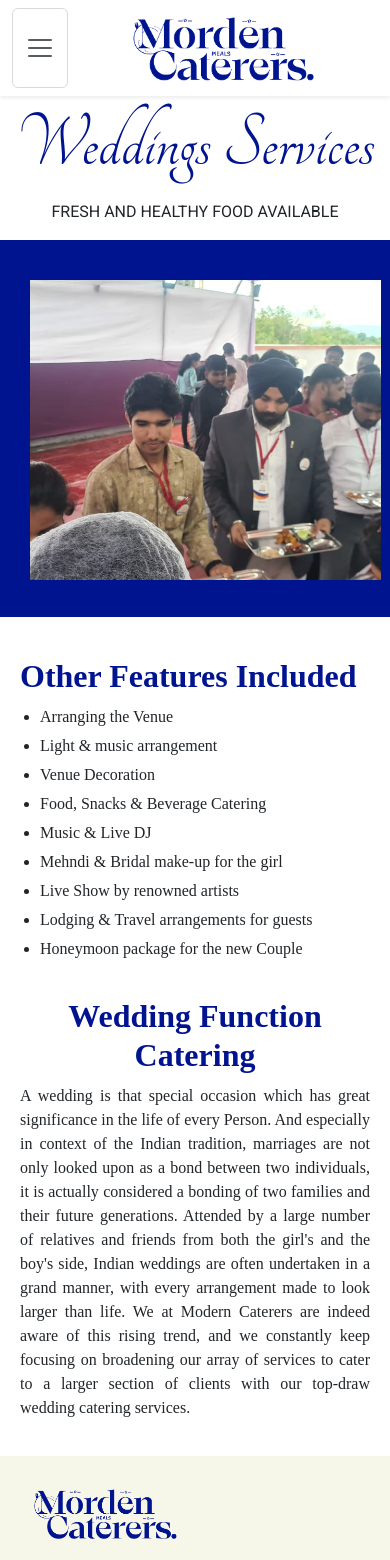
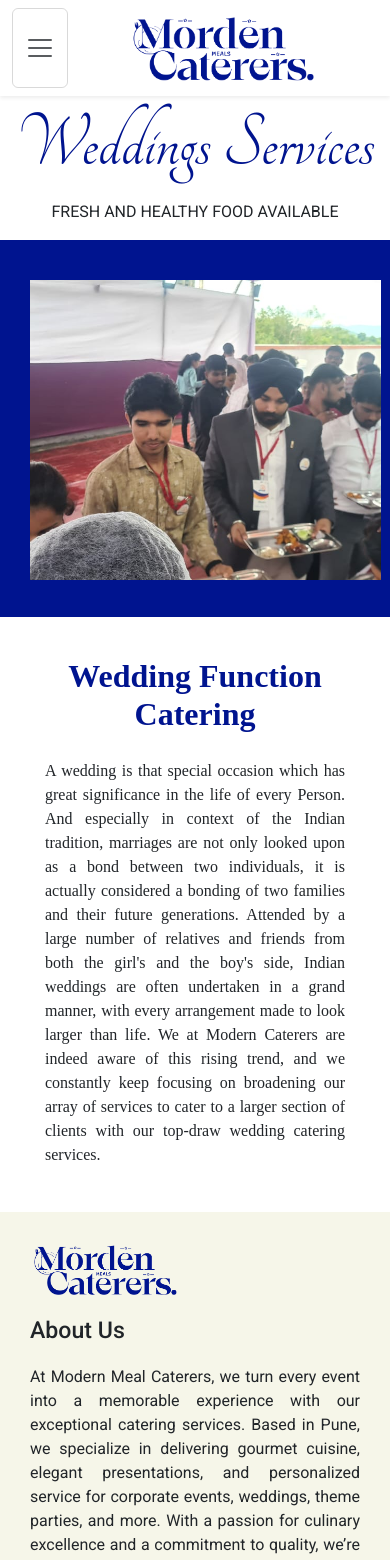
Before and after one commit to sapatevaibhav/modern-meals, a React (Vite) app: page /all_services in a window 390 px wide. Shown: the top 1560 px of the page. Built offline with nearby package versions, Linux system fonts and the light colour scheme; a web font is replaced by a local one.

Commit message:
removed other features

```diff
--- a/src/pages/Services.css
+++ b/src/pages/Services.css
@@ -69,10 +69,10 @@
   margin-bottom: 5px;
 }
 
-.disc {
+/* .disc {
   list-style-type: disc !important;
   margin-left: 20px;
-}
+} */
 
 .cust-font {
   color: #00148f;
@@ -86,9 +86,9 @@
   font-size: 1rem !important;
 }
 
-.features {
+/* .features {
   flex: 1;
-}
+} */
 
 .details {
   flex: 1.5;
@@ -99,8 +99,7 @@
     flex-direction: column;
   }
 
-  .details,
-  .features {
+  .details {
     width: 100%;
   }
 
--- a/src/pages/Services.jsx
+++ b/src/pages/Services.jsx
@@ -163,21 +163,12 @@
         ))}
       </Slider>
       <div className="bottom-section">
-        <div className="features">
-          <h3 className="cust-font">Other Features Included</h3>
-          <ul className="disc">
-            {features[currentSlide].map((feature, index) => (
-              <li className="cust-roboto" key={index}>
-                {feature}
-              </li>
-            ))}
-          </ul>
-        </div>
+
         <div className="details">
           <h3 className="cust-font" style={{ textAlign: "center" }}>
             {subheading[currentSlide]}
           </h3>
-          <p className="cust-roboto" style={{ textAlign: "justify" }}>
+          <p className="cust-roboto" style={{ textAlign: "justify", margin:"25px" }}>
             {para[currentSlide]}
           </p>
         </div>
```
